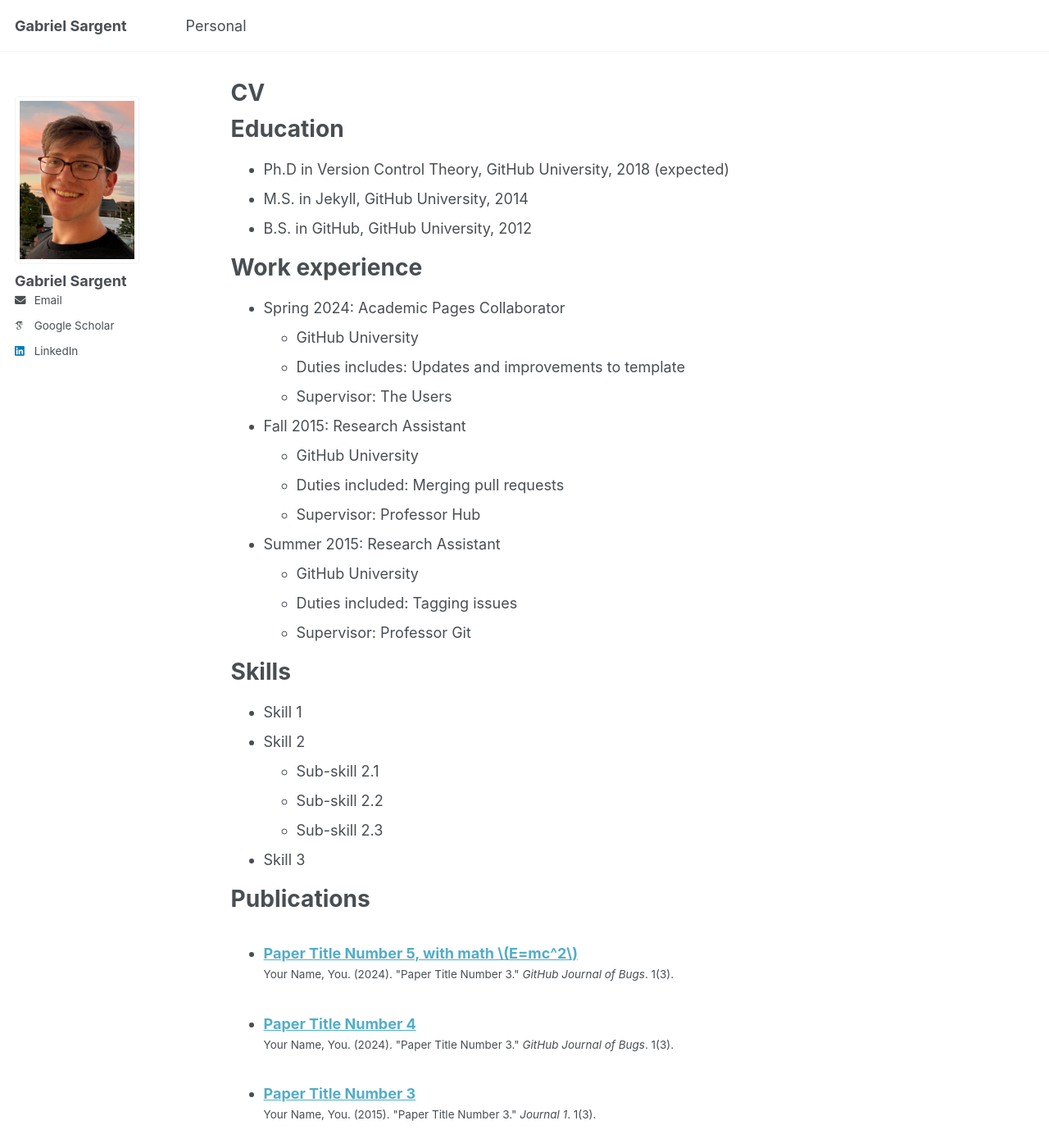
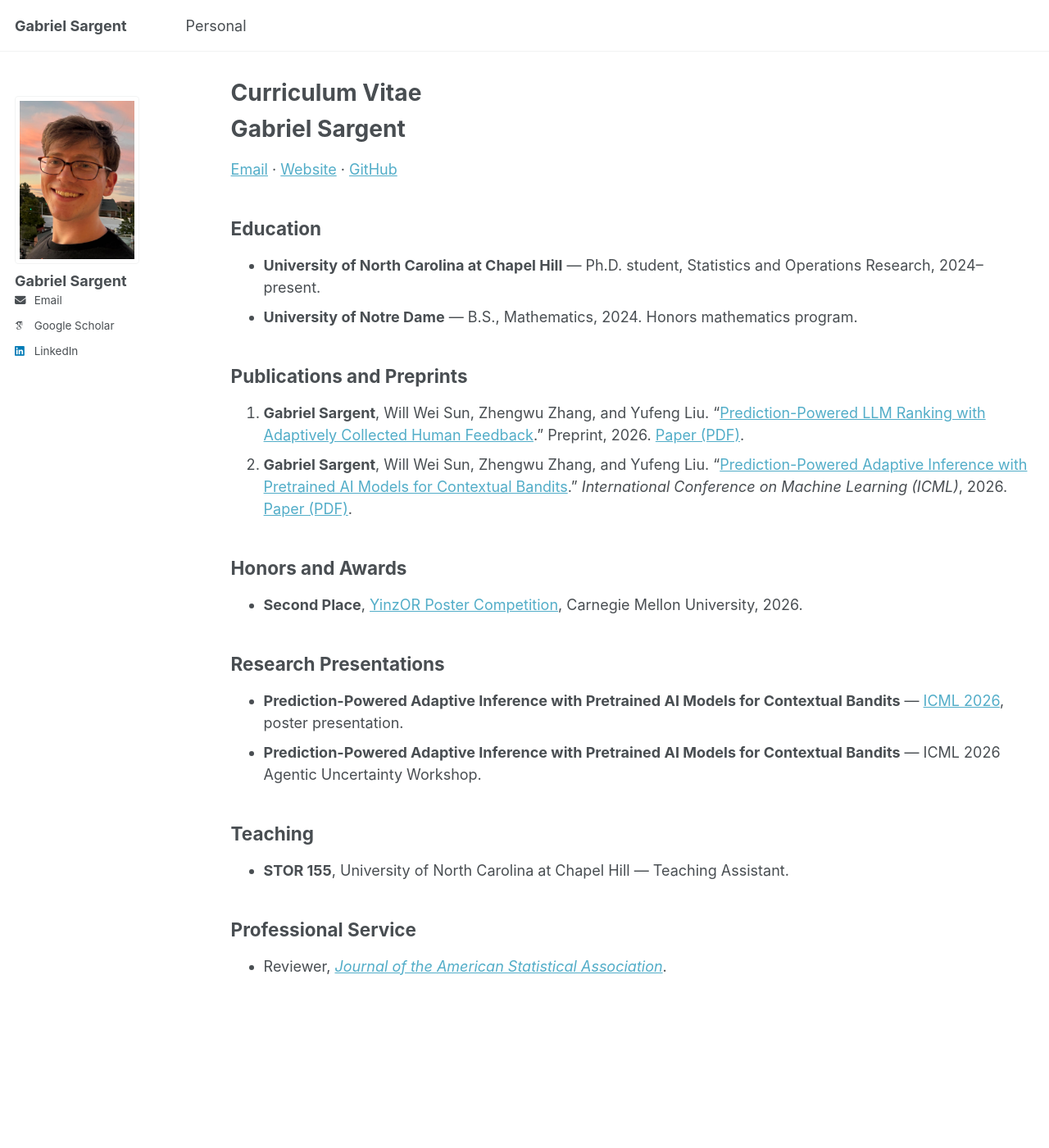
Before and after one commit to GabrielSargent/GabrielSargent.github.io, a Jekyll site: the page built from _pages/cv.md, in a window 1280 px wide and 1400 px high. Shown: the whole window at 82% size. Built offline with Jekyll 4.4.1, drawn with Linux system fonts in a browser that asks for light colours; some web fonts are replaced; a script bundle is joined from its source files by our own code; library files that are not in the unit come from our copies; some of the changed text lies outside the part shown.

Commit message:
Replace placeholder CV with linked academic CV

```diff
--- a/_pages/cv.md
+++ b/_pages/cv.md
@@ -1,64 +1,39 @@
 ---
 layout: archive
-title: "CV"
+title: "Curriculum Vitae"
 permalink: /cv/
 author_profile: true
 redirect_from:
   - /resume
 ---
 
-{% include base_path %}
+# Gabriel Sargent
 
-Education
-======
-* Ph.D in Version Control Theory, GitHub University, 2018 (expected)
-* M.S. in Jekyll, GitHub University, 2014
-* B.S. in GitHub, GitHub University, 2012
+[Email](mailto:gsargent@unc.edu) · [Website](https://gabrielsargent.github.io/) · [GitHub](https://github.com/GabrielSargent)
 
-Work experience
-======
-* Spring 2024: Academic Pages Collaborator
-  * GitHub University
-  * Duties includes: Updates and improvements to template
-  * Supervisor: The Users
+## Education
 
-* Fall 2015: Research Assistant
-  * GitHub University
-  * Duties included: Merging pull requests
-  * Supervisor: Professor Hub
+- **University of North Carolina at Chapel Hill** — Ph.D. student, Statistics and Operations Research, 2024–present.
+- **University of Notre Dame** — B.S., Mathematics, 2024. Honors mathematics program.
 
-* Summer 2015: Research Assistant
-  * GitHub University
-  * Duties included: Tagging issues
-  * Supervisor: Professor Git
+## Publications and Preprints
 
-Skills
-======
-* Skill 1
-* Skill 2
-  * Sub-skill 2.1
-  * Sub-skill 2.2
-  * Sub-skill 2.3
-* Skill 3
+1. **Gabriel Sargent**, Will Wei Sun, Zhengwu Zhang, and Yufeng Liu. “[Prediction-Powered LLM Ranking with Adaptively Collected Human Feedback](https://arxiv.org/abs/2611.13186).” Preprint, 2026. [Paper (PDF)](https://arxiv.org/pdf/2611.13186).
+2. **Gabriel Sargent**, Will Wei Sun, Zhengwu Zhang, and Yufeng Liu. “[Prediction-Powered Adaptive Inference with Pretrained AI Models for Contextual Bandits](https://proceedings.mlr.press/v306/sargent26a.html).” *International Conference on Machine Learning (ICML)*, 2026. [Paper (PDF)](https://proceedings.mlr.press/v306/sargent26a/sargent26a.pdf).
 
-Publications
-======
-  <ul>{% for post in site.publications reversed %}
-    {% include archive-single-cv.html %}
-  {% endfor %}</ul>
+## Honors and Awards
 
-Talks
-======
-  <ul>{% for post in site.talks reversed %}
-    {% include archive-single-talk-cv.html  %}
-  {% endfor %}</ul>
+- **Second Place**, [YinzOR Poster Competition](https://yinzor.cmuinforms.org/poster_competition/index.html), Carnegie Mellon University, 2026.
 
-Teaching
-======
-  <ul>{% for post in site.teaching reversed %}
-    {% include archive-single-cv.html %}
-  {% endfor %}</ul>
+## Research Presentations
 
-Service and leadership
-======
-* Currently signed in to 43 different slack teams
+- **Prediction-Powered Adaptive Inference with Pretrained AI Models for Contextual Bandits** — [ICML 2026](https://proceedings.mlr.press/v306/sargent26a.html), poster presentation.
+- **Prediction-Powered Adaptive Inference with Pretrained AI Models for Contextual Bandits** — ICML 2026 Agentic Uncertainty Workshop.
+
+## Teaching
+
+- **STOR 155**, University of North Carolina at Chapel Hill — Teaching Assistant.
+
+## Professional Service
+
+- Reviewer, *[Journal of the American Statistical Association](https://www.tandfonline.com/journals/uasa20)*.
```
